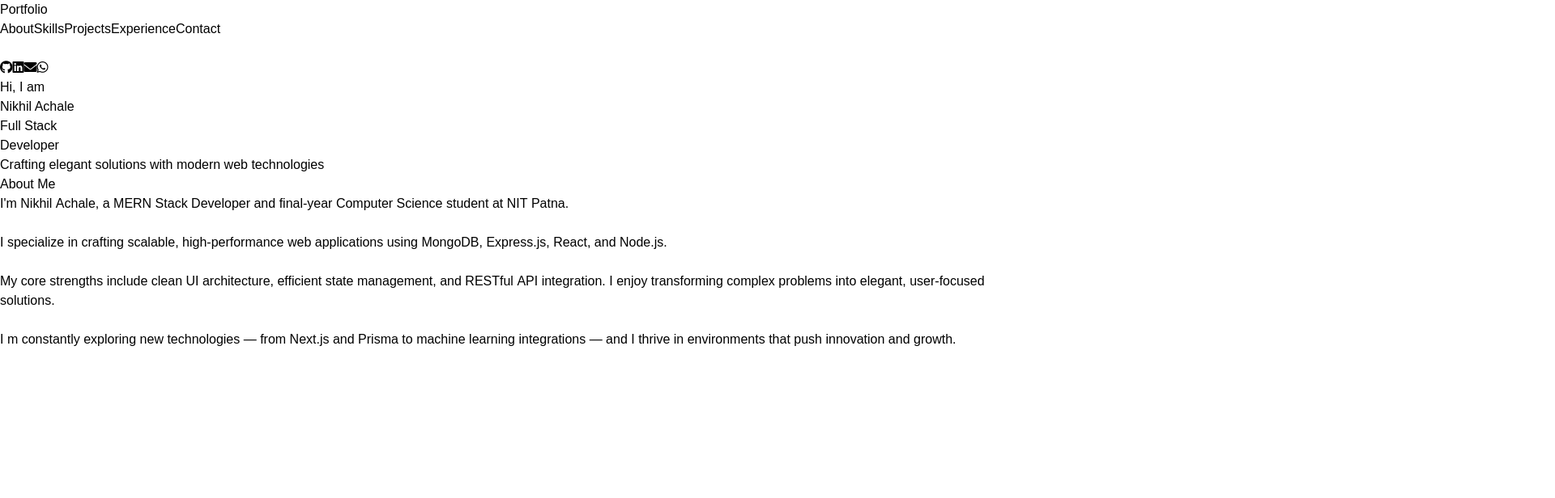
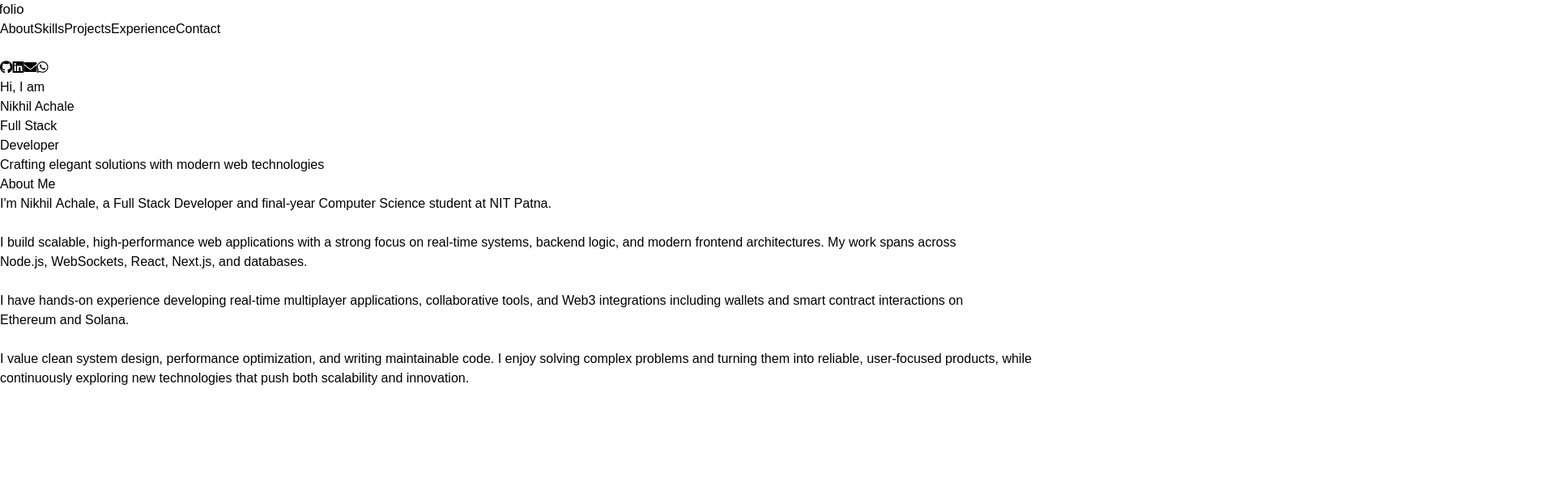
Before and after one commit to nikhilachale/Portfolio, a React (Vite) app in the folder my-project/: page / in a window 1280 px wide. Shown: the top 616 px of the page at 81% size, 1920 px wide, since content can reach past the window. Built offline with nearby package versions, Linux system fonts and the light colour scheme.

Commit message:
skills added

```diff
--- a/my-project/src/components/Aboutme.jsx
+++ b/my-project/src/components/Aboutme.jsx
@@ -61,13 +61,13 @@ function Aboutme() {
           {/* Text Section */}
           <div ref={textref} className="w-full md:w-2/3 text-center md:text-left">
            <p className="text-base sm:text-lg md:text-xl lg:text-2xl leading-relaxed text-neutral-400">
-  I'm <span className="font-semibold text-neutral-100">Nikhil Achale</span>, a <span className="text-neutral-100 font-medium">MERN Stack Developer</span> and final-year Computer Science student at <span className="text-neutral-100 font-medium">NIT Patna</span>.
+  I'm <span className="font-semibold text-neutral-100">Nikhil Achale</span>, a <span className="text-neutral-100 font-medium">Full Stack Developer</span> and final-year Computer Science student at <span className="text-neutral-100 font-medium">NIT Patna</span>.
   <br /><br />
-  I specialize in crafting <span className="text-neutral-100 font-medium">scalable, high-performance web applications</span> using <span className="text-neutral-100">MongoDB, Express.js, React, and Node.js</span>.
+  I build <span className="text-neutral-100 font-medium">scalable, high-performance web applications</span> with a strong focus on <span className="text-neutral-100">real-time systems, backend logic, and modern frontend architectures</span>. My work spans across <span className="text-neutral-100">Node.js, WebSockets, React, Next.js, and databases</span>.
   <br /><br />
-  My core strengths include <span className="text-neutral-100">clean UI architecture, efficient state management,</span> and <span className="text-neutral-100">RESTful API integration</span>. I enjoy transforming complex problems into elegant, user-focused solutions.
+  I have hands-on experience developing <span className="text-neutral-100">real-time multiplayer applications</span>, collaborative tools, and <span className="text-neutral-100">Web3 integrations</span> including wallets and smart contract interactions on <span className="text-neutral-100">Ethereum and Solana</span>.
   <br /><br />
-  I m constantly exploring <span className="text-neutral-100">new technologies</span> — from <span className="text-neutral-100">Next.js and Prisma</span> to <span className="text-neutral-100">machine learning integrations</span> — and I thrive in environments that push innovation and growth.
+  I value <span className="text-neutral-100">clean system design, performance optimization,</span> and <span className="text-neutral-100">writing maintainable code</span>. I enjoy solving complex problems and turning them into reliable, user-focused products, while continuously exploring new technologies that push both scalability and innovation.
 </p>
           </div>
 
--- a/my-project/src/components/Skills.jsx
+++ b/my-project/src/components/Skills.jsx
@@ -116,18 +116,25 @@ function Skills() {
 // Skill Data
 const skills = [
   { name: "React", icon: "https://cdn.jsdelivr.net/gh/devicons/devicon/icons/react/react-original.svg" },
+  { name: "Next.js", icon: "https://cdn.jsdelivr.net/gh/devicons/devicon/icons/nextjs/nextjs-original.svg" },
+  { name: "TypeScript", icon: "https://cdn.jsdelivr.net/gh/devicons/devicon/icons/typescript/typescript-original.svg" },
+  { name: "JavaScript", icon: "https://cdn.jsdelivr.net/gh/devicons/devicon/icons/javascript/javascript-original.svg" },
+  { name: "Node.js", icon: "https://cdn.jsdelivr.net/gh/devicons/devicon/icons/nodejs/nodejs-original.svg" },
+  { name: "Express", icon: "https://cdn.jsdelivr.net/gh/devicons/devicon/icons/express/express-original.svg" },
+  { name: "WebSockets", icon: "https://cdn.jsdelivr.net/gh/devicons/devicon/icons/socketio/socketio-original.svg" },
+  { name: "PostgreSQL", icon: "https://cdn.jsdelivr.net/gh/devicons/devicon/icons/postgresql/postgresql-original.svg" },
+  { name: "MongoDB", icon: "https://cdn.jsdelivr.net/gh/devicons/devicon/icons/mongodb/mongodb-original.svg" },
+  { name: "Solidity", icon: "https://cdn.jsdelivr.net/gh/devicons/devicon/icons/solidity/solidity-original.svg" },
+  { name: "Rust", icon: "https://cdn.jsdelivr.net/gh/devicons/devicon/icons/rust/rust-plain.svg" },
+  { name: "Ethereum", icon: "https://cryptologos.cc/logos/ethereum-eth-logo.svg" },
+  { name: "Solana", icon: "https://cryptologos.cc/logos/solana-sol-logo.svg" },
+  { name: "Docker", icon: "https://cdn.jsdelivr.net/gh/devicons/devicon/icons/docker/docker-original.svg" },
+  { name: "Git", icon: "https://cdn.jsdelivr.net/gh/devicons/devicon/icons/git/git-original.svg" },
   { name: "Tailwind CSS", icon: "https://cdn.jsdelivr.net/gh/devicons/devicon/icons/tailwindcss/tailwindcss-original-wordmark.svg" },
-  { name: "HTML", icon: "https://cdn.jsdelivr.net/gh/devicons/devicon/icons/html5/html5-original.svg" },
-  { name: "CSS", icon: "https://cdn.jsdelivr.net/gh/devicons/devicon/icons/css3/css3-original.svg" },
+  { name: "HTML5", icon: "https://cdn.jsdelivr.net/gh/devicons/devicon/icons/html5/html5-original.svg" },
+  { name: "CSS3", icon: "https://cdn.jsdelivr.net/gh/devicons/devicon/icons/css3/css3-original.svg" },
   { name: "C++", icon: "https://cdn.jsdelivr.net/gh/devicons/devicon/icons/cplusplus/cplusplus-original.svg" },
-  { name: "MongoDB", icon: "https://cdn.jsdelivr.net/gh/devicons/devicon/icons/mongodb/mongodb-original.svg" },
-  { name: "Express", icon: "https://cdn.jsdelivr.net/gh/devicons/devicon/icons/express/express-original.svg" },
   { name: "C", icon: "https://cdn.jsdelivr.net/gh/devicons/devicon/icons/c/c-original.svg" },
-  { name: "JavaScript", icon: "https://cdn.jsdelivr.net/gh/devicons/devicon/icons/javascript/javascript-original.svg" },
-  { name: "TypeScript", icon: "https://cdn.jsdelivr.net/gh/devicons/devicon/icons/typescript/typescript-original.svg" },
-  { name: "PostgreSQL", icon: "https://cdn.jsdelivr.net/gh/devicons/devicon/icons/postgresql/postgresql-original.svg" },
-  { name: "Git", icon: "https://cdn.jsdelivr.net/gh/devicons/devicon/icons/git/git-original.svg" },
-  { name: "Docker", icon: "https://cdn.jsdelivr.net/gh/devicons/devicon/icons/docker/docker-original.svg" },
 ];
 
 export default Skills;
```
Also changed, not shown: 1 other file (tests, documents, lock files or other folders).
